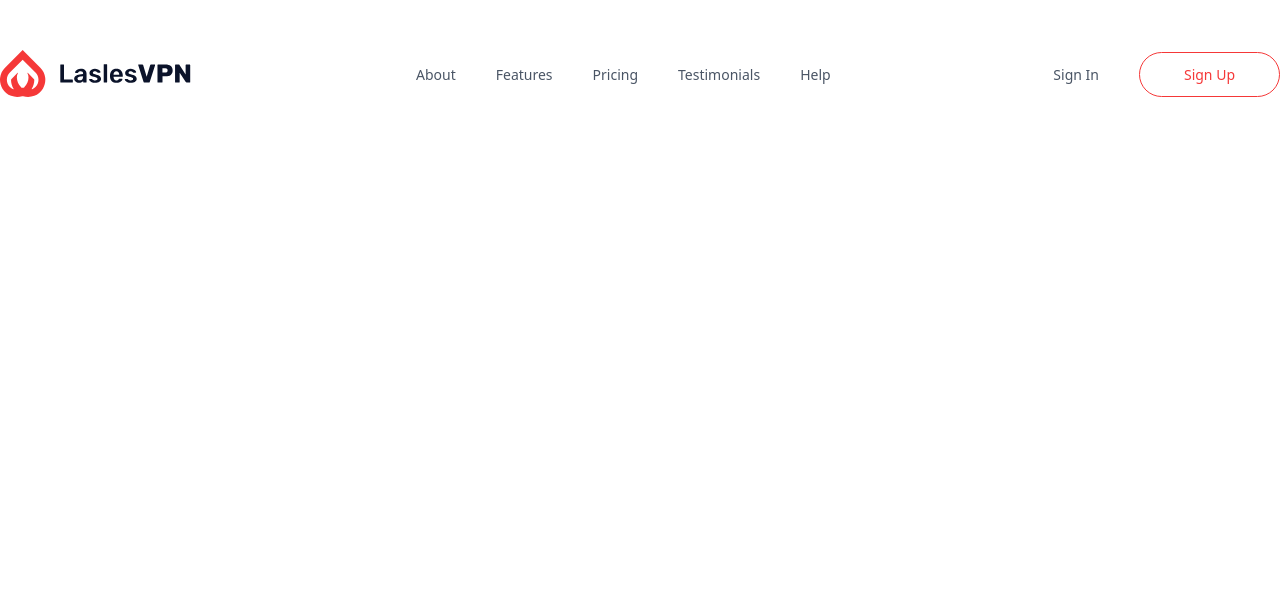
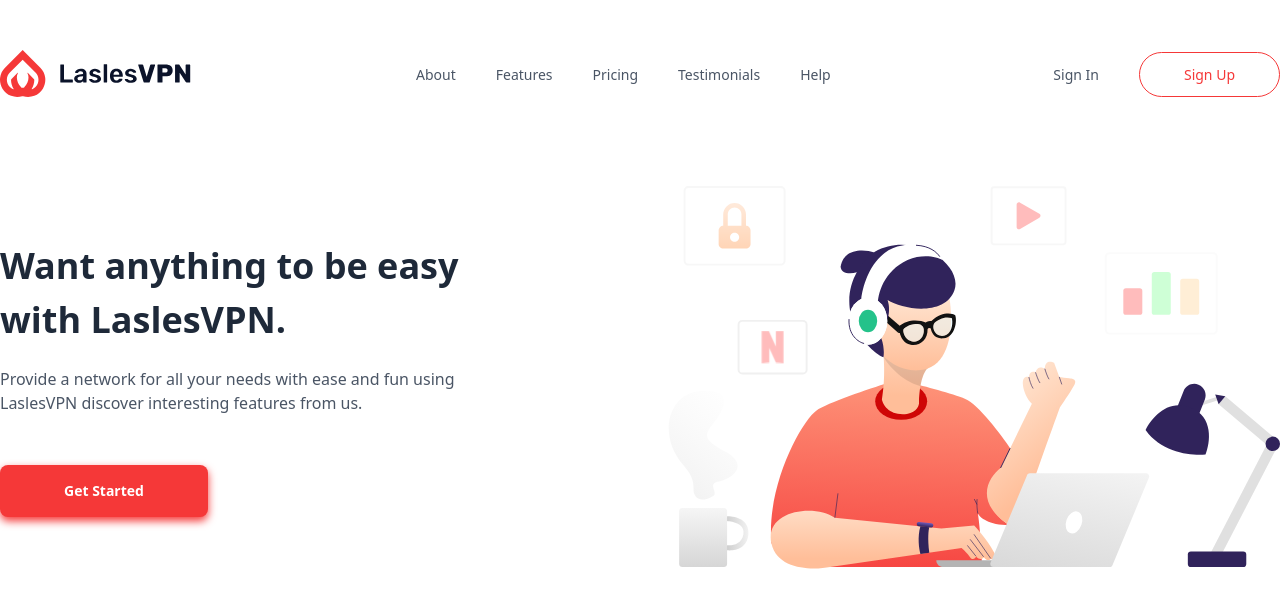
Before and after one commit to merko30/designtocode, a React (Vite) app: page /first in a window 1280 px wide. Shown: the top 608 px of the page. Built offline with nearby package versions, Linux system fonts and the light colour scheme.

Commit message:
feat: create hero and button components

```diff
--- a/package.json
+++ b/package.json
@@ -14,6 +14,7 @@
     "react": "^19.1.0",
     "react-dom": "^19.1.0",
     "react-router": "^7.5.3",
+    "tailwind-merge": "^3.2.0",
     "tailwindcss": "^4.1.5"
   },
   "devDependencies": {
--- a/src/index.css
+++ b/src/index.css
@@ -4,3 +4,11 @@
 @theme {
   --color-primary: #f53838;
 }
+
+@utility container {
+  margin: 0 auto;
+
+  @variant @xs {
+    padding: 0 1rem;
+  }
+}
--- /dev/null
+++ b/src/pages/First/Button.jsx
@@ -0,0 +1,15 @@
+import { twMerge } from "tailwind-merge";
+
+const Button = ({ children, className, ...props }) => (
+  <button
+    className={twMerge(
+      "py-4 px-16 text-sm font-semibold bg-primary text-white rounded-lg drop-shadow-[0_4px_4px_var(--color-primary)]",
+      className
+    )}
+    {...props}
+  >
+    {children}
+  </button>
+);
+
+export default Button;
--- /dev/null
+++ b/src/pages/First/Hero.jsx
@@ -0,0 +1,20 @@
+import Button from "./Button";
+
+const Hero = () => (
+  <div className="container flex flex-col md:flex-row justify-between items-center py-22">
+    <div className="flex-1 mr-48">
+      <h1 className="text-4xl font-semibold text-gray-800 mb-5 leading-normal">
+        Want anything to be easy with{" "}
+        <span className="font-bold">LaslesVPN</span>.
+      </h1>
+      <p className="text-gray-600 mb-12.5">
+        Provide a network for all your needs with ease and fun using LaslesVPN
+        discover interesting features from us.
+      </p>
+      <Button>Get Started</Button>
+    </div>
+    <img src="/hero_1.svg" alt="Hero" className="flex-1 w-full h-auto" />
+  </div>
+);
+
+export default Hero;
--- a/src/pages/First/index.jsx
+++ b/src/pages/First/index.jsx
@@ -1,9 +1,11 @@
 import Header from "./Header";
+import Hero from "./Hero";
 
 const First = () => {
   return (
     <>
       <Header />
+      <Hero />
     </>
   );
 };
```
Also changed, not shown: 1 other file (tests, documents, lock files or other folders).
